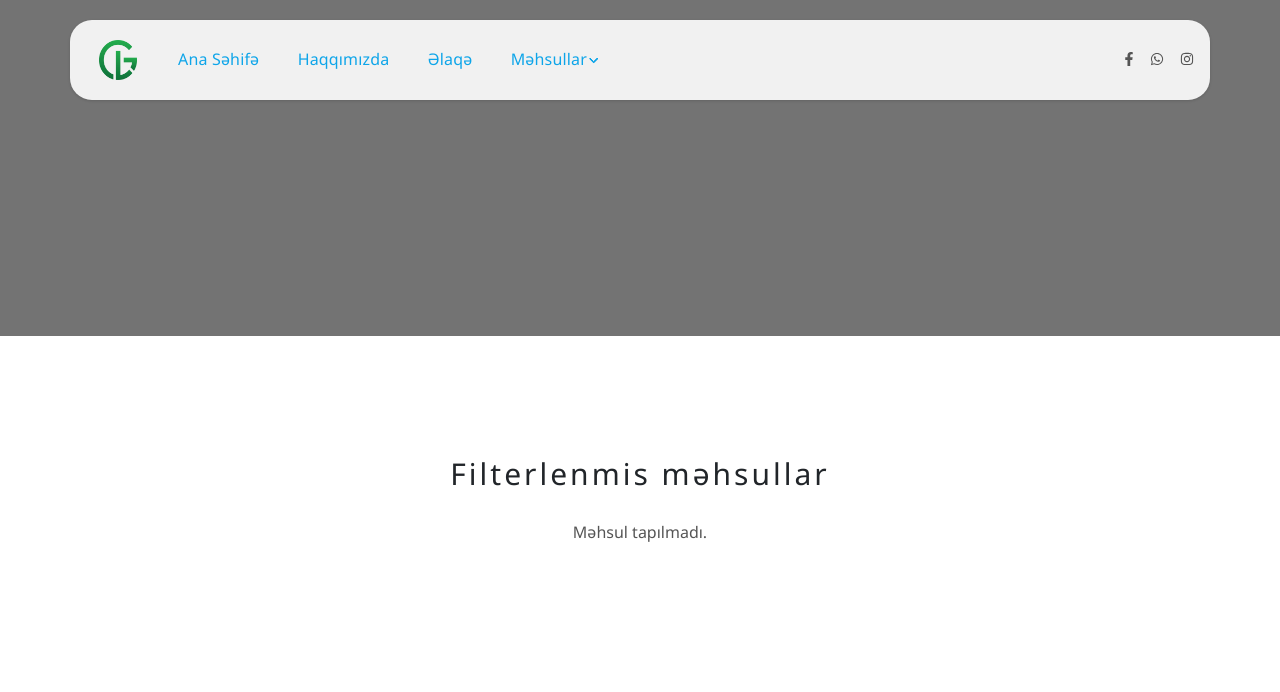
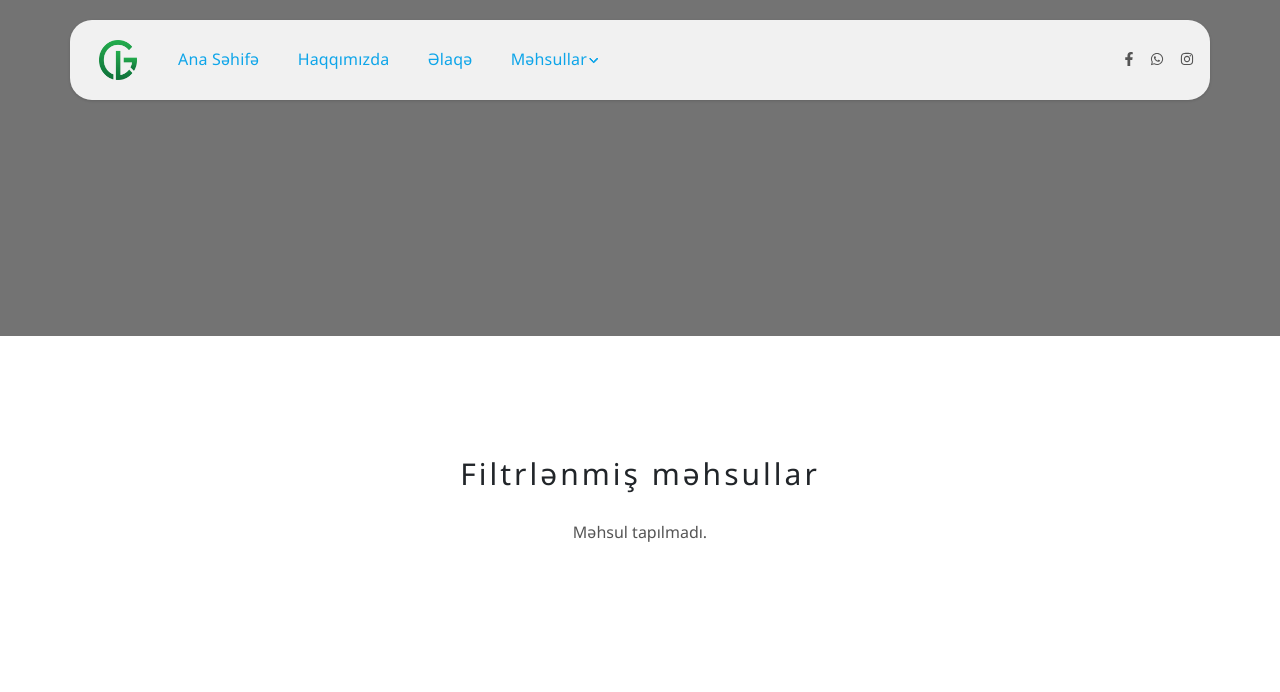
Before and after one commit to elvinhaxverdiyev/guven_lux, a Django app: template guvenlux/templates/products_list.html in a window 1280 px wide. Shown: the top 692 px of the page. Run offline with Django 5.2, Linux system fonts and the light colour scheme; the template is opened without the code that fills it, so the values that code supplies are empty; parts of the project's set-up code (start-up, migrations or seed data) failed here and were passed over; some libraries are stand-ins or nearby versions; some web fonts are replaced.

Commit message:
some updates made

```diff
--- a/guvenlux/templates/products_list.html
+++ b/guvenlux/templates/products_list.html
@@ -88,7 +88,7 @@
         <div class="row justify-content-center">
           <div class="col-md-10">
             <h3 class="mb-4" style="font-weight: 500; font-size: 30px; font-family: 'Google Sans Flex', sans-serif; letter-spacing: 3px; color: #212529;">
-              Filterlenmis məhsullar
+              Filtrlənmiş məhsullar
             </h3>
           </div>
         </div>
```
